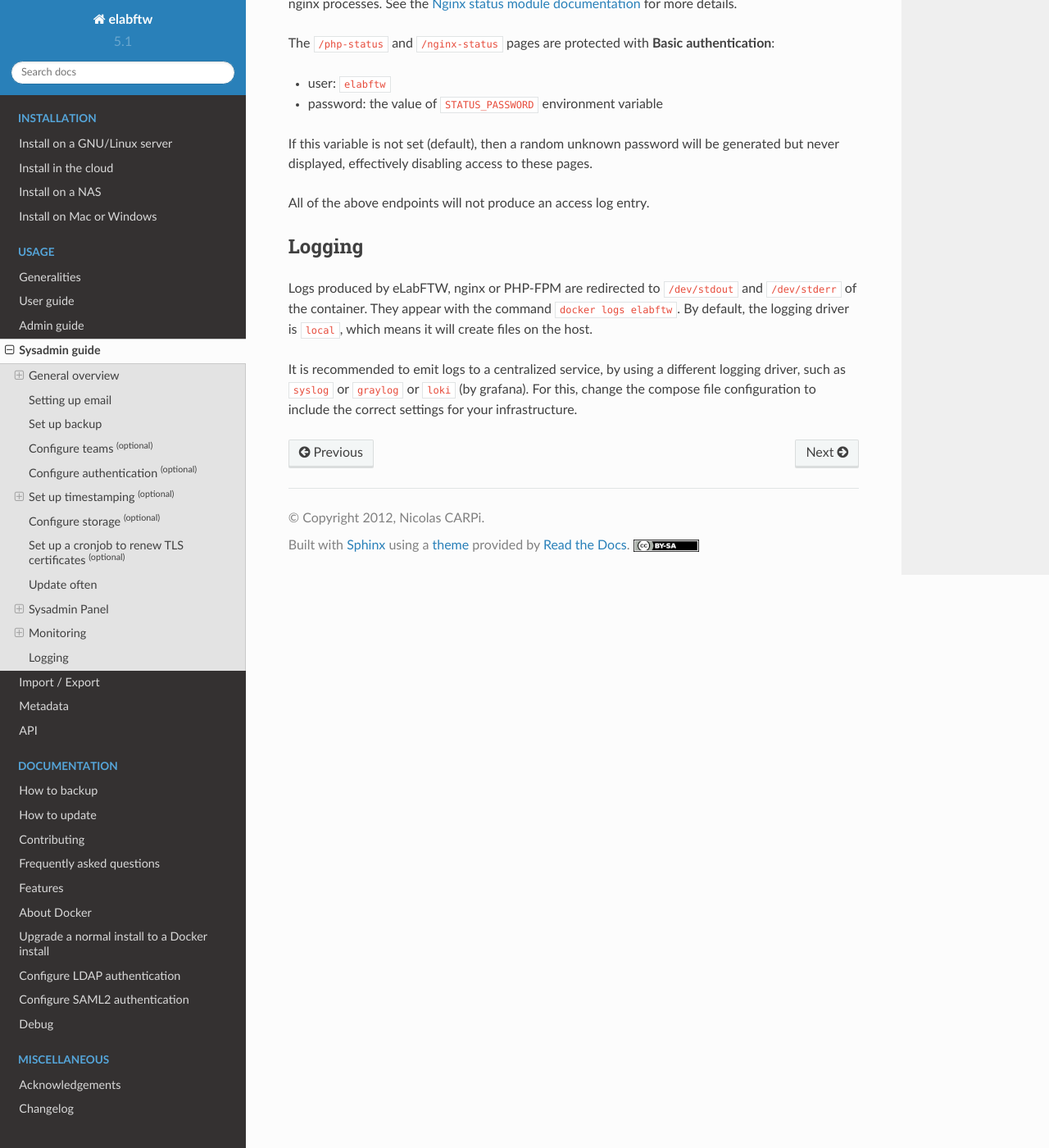
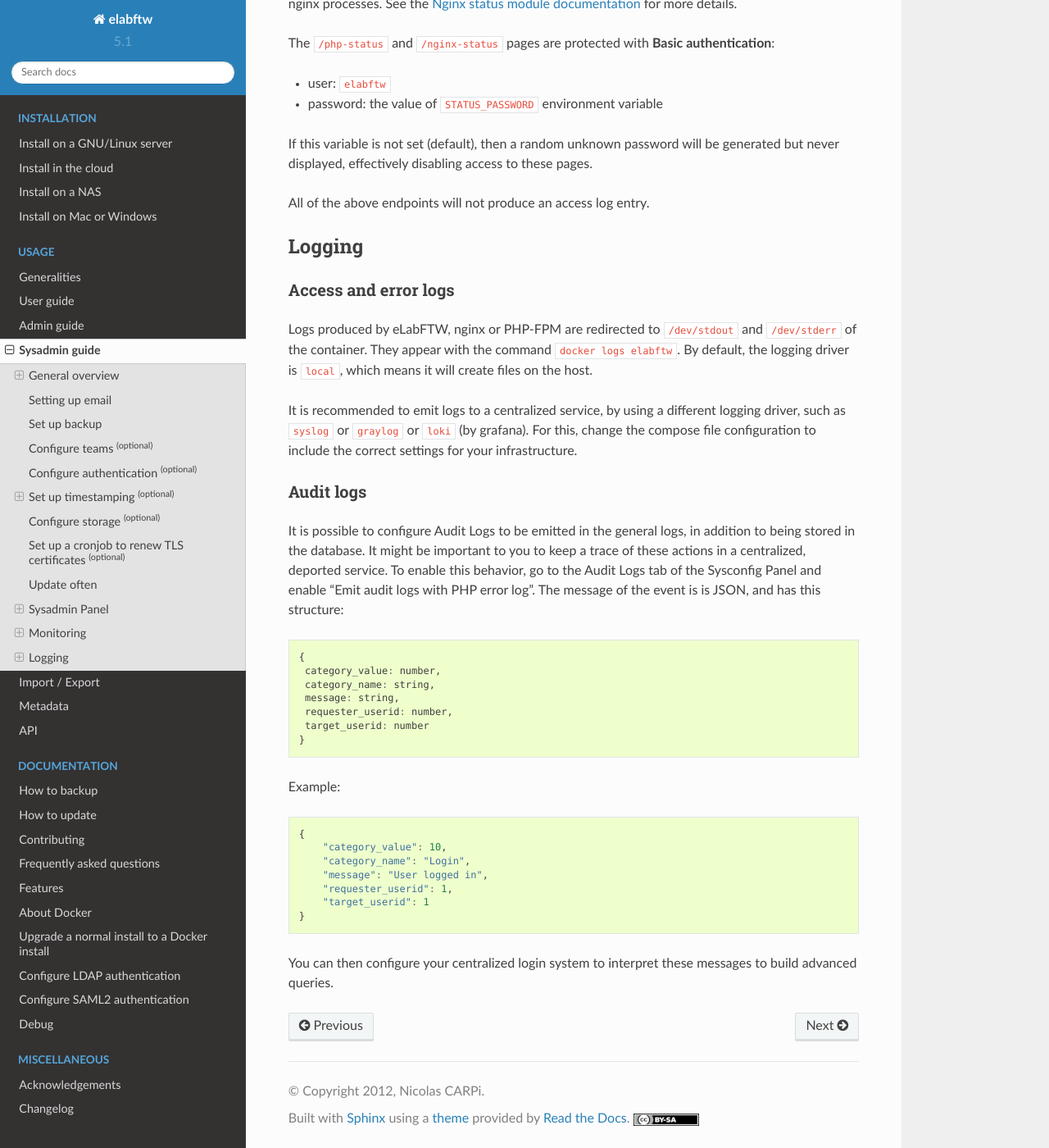
Before and after one commit to elabftw/elabdoc, a Sphinx documentation site: the page built from doc/sysadmin-guide.rst, in a window 1280 px wide and 1400 px high, scrolled down 6240 px. Shown: the whole window at 82% size. Built offline with Sphinx 7.4.7 and the Read the Docs theme 2.0.0, drawn with Linux system fonts in a browser that asks for light colours.

Commit message:
mention audit logs json structure

```diff
--- a/doc/sysadmin-guide.rst
+++ b/doc/sysadmin-guide.rst
@@ -216,6 +216,38 @@
 Logging
 =======
 
+Access and error logs
+---------------------
+
 Logs produced by eLabFTW, nginx or PHP-FPM are redirected to ``/dev/stdout`` and ``/dev/stderr`` of the container. They appear with the command ``docker logs elabftw``. By default, the logging driver is ``local``, which means it will create files on the host.
 
 It is recommended to emit logs to a centralized service, by using a different logging driver, such as ``syslog`` or ``graylog`` or ``loki`` (by grafana). For this, change the compose file configuration to include the correct settings for your infrastructure.
+
+Audit logs
+----------
+
+It is possible to configure Audit Logs to be emitted in the general logs, in addition to being stored in the database. It might be important to you to keep a trace of these actions in a centralized, deported service. To enable this behavior, go to the Audit Logs tab of the Sysconfig Panel and enable "Emit audit logs with PHP error log". The message of the event is is JSON, and has this structure:
+
+.. code:: javascript
+
+   {
+    category_value: number,
+    category_name: string,
+    message: string,
+    requester_userid: number,
+    target_userid: number
+   }
+
+Example:
+
+.. code:: javascript
+
+    {
+        "category_value": 10,
+        "category_name": "Login",
+        "message": "User logged in",
+        "requester_userid": 1,
+        "target_userid": 1
+    }
+
+You can then configure your centralized login system to interpret these messages to build advanced queries.
```
